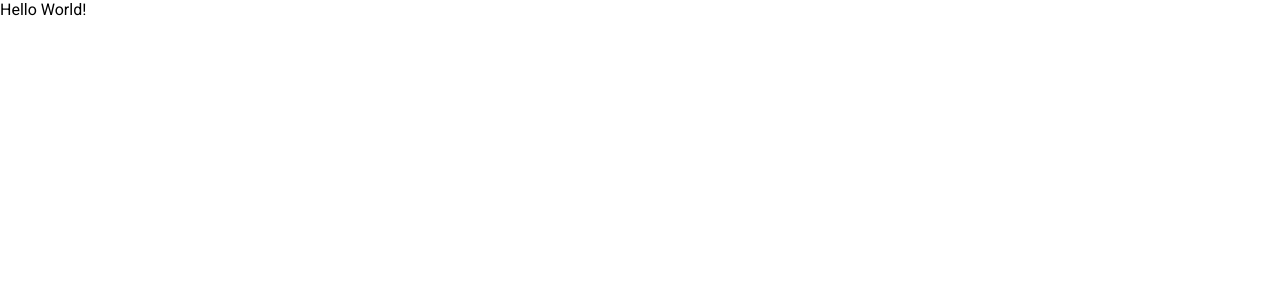
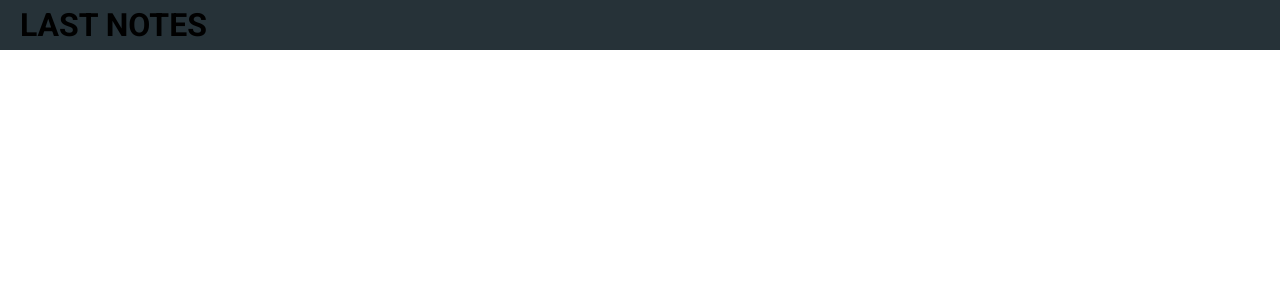
Before and after one commit to Tobiasheitor/100-days-of-code, a React (Create React App) app in the folder last-notes/: page / in a window 1280 px wide. Shown: the top 300 px of the page. Built offline with nearby package versions, Linux system fonts and the light colour scheme.

Commit message:
Creation of component Header and Logo, Logo is a parameter of Header.

```diff
--- a/last-notes/src/App.js
+++ b/last-notes/src/App.js
@@ -1,8 +1,12 @@
+import Header from "./components/Header";
+import Logo from "./components/Logo";
+
 function App() {
   return (
     <div className="App">
-      <p>Hello World!</p>
-
+      <Header>
+        <Logo />
+      </Header>
     </div>
   );
 }
--- /dev/null
+++ b/last-notes/src/components/Header/index.jsx
@@ -0,0 +1,11 @@
+import React from 'react';
+
+import "./styles.css";
+
+export default function Header({children}) {
+    return (
+        <header>
+            {children}
+        </header>
+    )
+}
--- /dev/null
+++ b/last-notes/src/components/Header/styles.css
@@ -0,0 +1,10 @@
+header {
+    width: 100vw;
+    height: 50px;
+    padding: 0px 20px;
+    background: var(--header-background);
+
+    display: flex;
+    justify-content: space-between;
+    align-items: center;
+}
--- /dev/null
+++ b/last-notes/src/components/Logo/index.jsx
@@ -0,0 +1,10 @@
+import "./styles.css";
+
+export default function Logo() {
+    return (
+        <h1 className="logo">
+            <spam>LAST </spam>
+            NOTES
+        </h1>
+    )
+}
```
Also changed, not shown: last-notes/src/components/Logo/styles.css (added).
